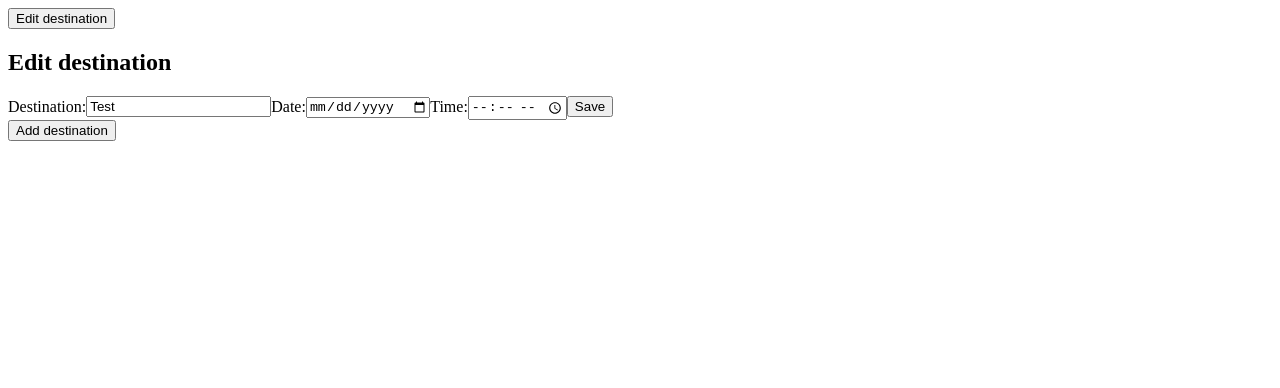
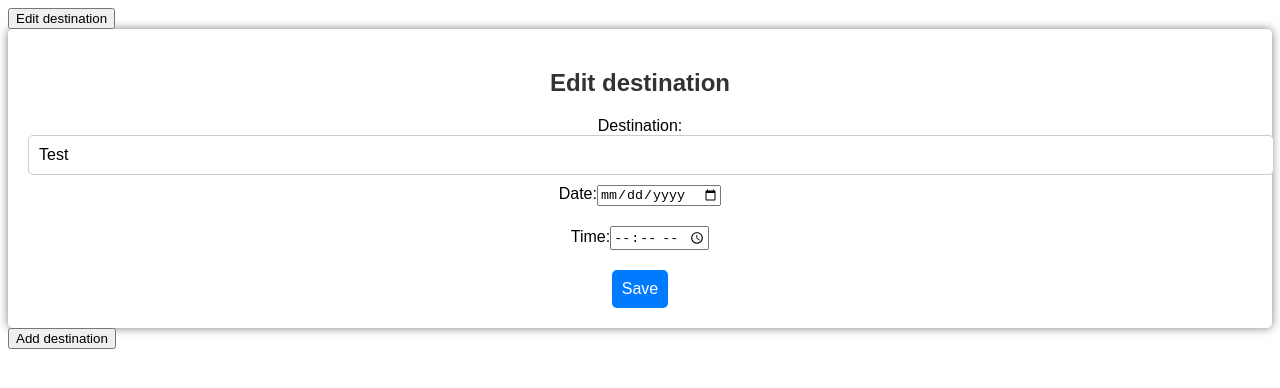
Before and after one commit to Monash-FIT3170/AI_Travel_Plan, a React (Create React App) app in the folder client/: page / in a window 1280 px wide. Both pictures are taken after a click on the button "Edit destination". Shown: the top 388 px of the page. Built offline with nearby package versions, Linux system fonts and the light colour scheme.

Commit message:
feat: popup made to show as overlay

```diff
--- a/client/src/components/EditButton.js
+++ b/client/src/components/EditButton.js
@@ -36,8 +36,8 @@ function EditButton() { // Initialise with invisible popup and empty values
             }>Edit destination</button>
             {
             isPopupVisible && (
-                <div className="edit-overlay">
-                    <div className="edit-popup">
+                <div className="overlay">
+                    <div className="popup">
                         <h2>Edit destination</h2>
                         <label htmlFor="inputDestination">Destination:</label>
                         <input id="inputDestination" type="text"
@@ -45,18 +45,21 @@ function EditButton() { // Initialise with invisible popup and empty values
                             onChange={
                                 (e) => handleUpdate(e, 1)
                             }/>
+                        <br></br>
                         <label htmlFor="inputDate">Date:</label>
                         <input id="inputDate" type="date"
                             value={dateVal}
                             onChange={
                                 (e) => handleUpdate(e, 2)
                             }/>
+                        <br></br>
                         <label htmlFor="inputTime">Time:</label>
                         <input id="inputTime" type="time"
                             value={timeVal}
                             onChange={
                                 (e) => handleUpdate(e, 3)
                             }/>
+                        <br></br>
                         <button onClick={handleSave}>Save</button>
                     </div>
                 </div>
--- a/client/src/style.css
+++ b/client/src/style.css
@@ -2,3 +2,58 @@
 .template {
     color: red;
 }
+
+.popup-overlay {
+    position: fixed;
+    top: 0;
+    left: 0;
+    width: 100%;
+    height: 100%;
+    background-color: rgba(0, 0, 0, 0.5);
+    display: flex;
+    justify-content: center;
+    align-items: center;
+    z-index: 999;
+}
+
+.popup {
+    background-color: white;
+    padding: 20px;
+    border-radius: 5px;
+    box-shadow: 0px 0px 10px rgba(0, 0, 0, 0.5);
+    text-align: center;
+    font-family: Arial, sans-serif;
+}
+
+.popup h2 {
+    font-size: 24px;
+    margin-bottom: 20px;
+    color: #333;
+}
+
+.popup input[type="text"] {
+    padding: 10px;
+    margin-bottom: 10px;
+    width: 100%;
+    border-radius: 5px;
+    border: 1px solid #ccc;
+    font-size: 16px;
+}
+
+.popup button {
+    padding: 10px;
+    border-radius: 5px;
+    border: none;
+    background-color: #007bff;
+    color: white;
+    cursor: pointer;
+    font-size: 16px;
+}
+
+.popup button:hover {
+    background-color: #0069d9;
+}
+
+.popup input {
+    margin-bottom: 20px;
+}
```
